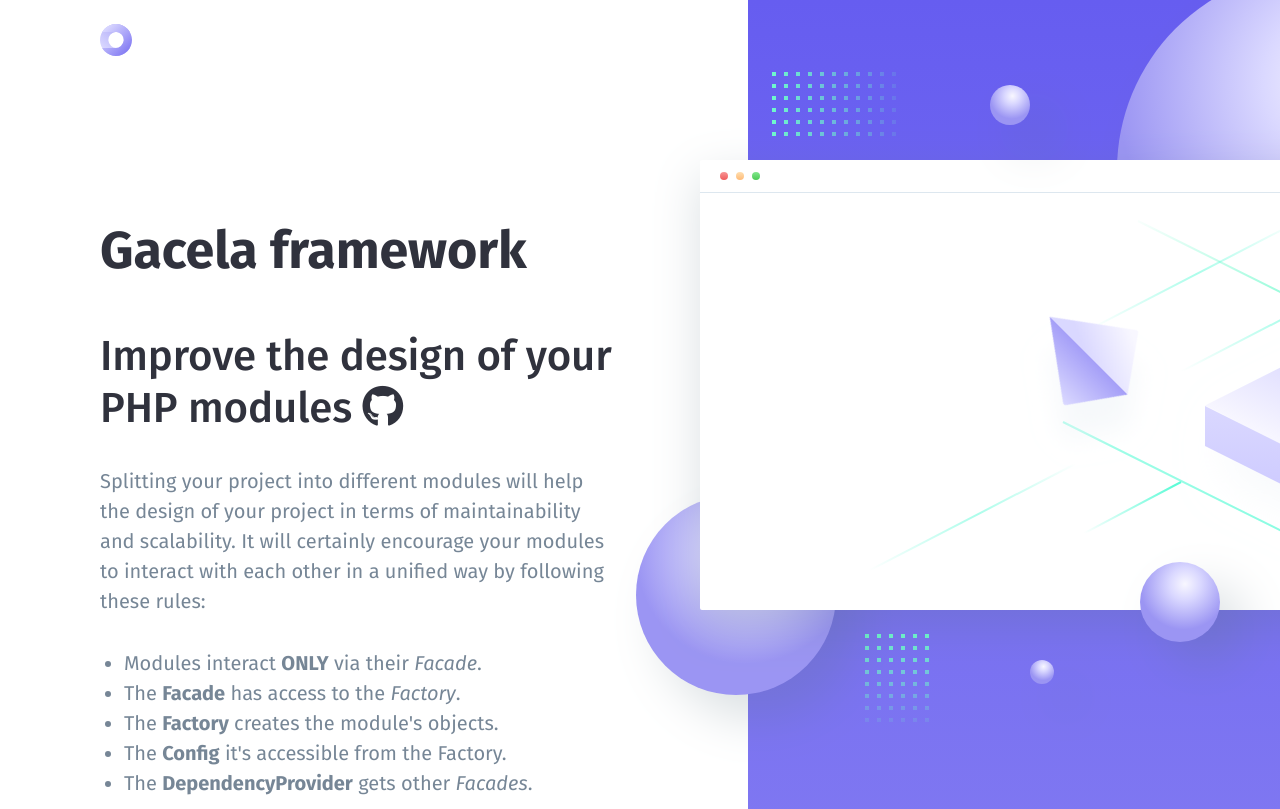
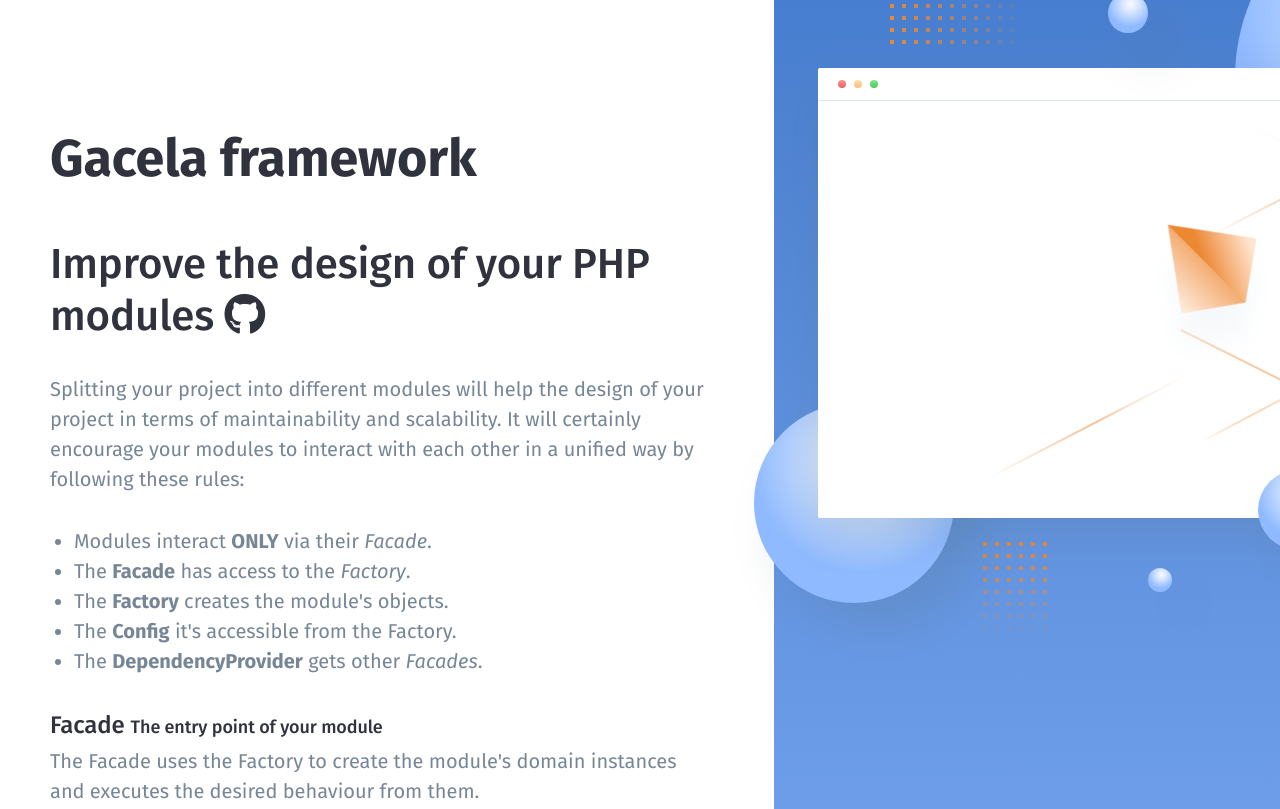
Before and after one commit to Tito-Kati/gacela-website, a website: page index.html in a window 1280 px wide. Shown: the top 809 px of the page. Drawn offline with nearby package versions, Linux system fonts and the light colour scheme.

Commit message:
Adjust template + colors

```diff
--- a/index.html
+++ b/index.html
@@ -13,39 +13,8 @@
 <body class="is-boxed has-animations">
 <div class="body-wrap boxed-container">
     <header class="site-header">
-        <div class="container">
-            <div class="site-header-large-bg"><span></span></div>
-            <div class="site-header-inner">
-                <div class="brand header-brand">
-                    <h1 class="m-0">
-                        <a href="#">
-                            <svg width="32" height="32" viewBox="0 0 32 32" xmlns="http://www.w3.org/2000/svg"
-                                 xmlns:xlink="http://www.w3.org/1999/xlink">
-                                <title>Gacela Framework</title>
-                                <defs>
-                                    <linearGradient x1="50%" y1="0%" x2="50%" y2="100%" id="logo-b">
-                                        <stop stop-color="#A8A3F6" offset="0%"/>
-                                        <stop stop-color="#DAD8FF" offset="100%"/>
-                                    </linearGradient>
-                                    <path d="M27.098 7.53l-9.441 9.44a8.084 8.084 0 0 0-.625.702 8 8 0 0 0 12.173 10.377l9.24-9.24A16.02 16.02 0 0 1 39 23c0 8.837-7.163 16-16 16S7 31.837 7 23 14.163 7 23 7c1.416 0 2.79.184 4.098.53z"
-                                          id="logo-a"/>
-                                    <linearGradient x1="50%" y1="0%" x2="50%" y2="100%" id="logo-d">
-                                        <stop stop-color="#DAD8FF" offset="0%"/>
-                                        <stop stop-color="#857DF3" offset="100%"/>
-                                    </linearGradient>
-                                    <path d="M27.098 7.53l-9.441 9.44a8.084 8.084 0 0 0-.625.702 8 8 0 0 0 12.173 10.377l9.24-9.24A16.02 16.02 0 0 1 39 23c0 8.837-7.163 16-16 16S7 31.837 7 23 14.163 7 23 7c1.416 0 2.79.184 4.098.53z"
-                                          id="logo-c"/>
-                                </defs>
-                                <g transform="translate(-7 -7)" fill="none" fill-rule="evenodd">
-                                    <use fill="url(#logo-b)" transform="rotate(45 23 23)" xlink:href="#logo-a"/>
-                                    <use fill="url(#logo-d)" transform="scale(-1 1) rotate(45 0 -32.527)"
-                                         xlink:href="#logo-c"/>
-                                </g>
-                            </svg>
-                        </a>
-                    </h1>
-                </div>
-            </div>
+        <div class="container site-header-large-bg">
+            <span></span>
         </div>
     </header>
 
@@ -120,8 +89,8 @@
                             <svg width="124" height="64" viewBox="0 0 124 64" xmlns="http://www.w3.org/2000/svg">
                                 <defs>
                                     <linearGradient x1="0%" y1="50%" x2="114.418%" y2="50%" id="squares-1-a">
-                                        <stop stop-color="#6EFACC" offset="0%"/>
-                                        <stop stop-color="#6EFACC" stop-opacity="0" offset="100%"/>
+                                        <stop stop-color="#ec8733" offset="0%"/>
+                                        <stop stop-color="#ec8733" stop-opacity="0" offset="100%"/>
                                     </linearGradient>
                                 </defs>
                                 <path d="M0 0h4v4H0V0zm0 12h4v4H0v-4zm0 12h4v4H0v-4zm0 12h4v4H0v-4zm0 12h4v4H0v-4zm0 12h4v4H0v-4zM12 0h4v4h-4V0zm0 12h4v4h-4v-4zm0 12h4v4h-4v-4zm0 12h4v4h-4v-4zm0 12h4v4h-4v-4zm0 12h4v4h-4v-4zM24 0h4v4h-4V0zm0 12h4v4h-4v-4zm0 12h4v4h-4v-4zm0 12h4v4h-4v-4zm0 12h4v4h-4v-4zm0 12h4v4h-4v-4zM36 0h4v4h-4V0zm0 12h4v4h-4v-4zm0 12h4v4h-4v-4zm0 12h4v4h-4v-4zm0 12h4v4h-4v-4zm0 12h4v4h-4v-4zM48 0h4v4h-4V0zm0 12h4v4h-4v-4zm0 12h4v4h-4v-4zm0 12h4v4h-4v-4zm0 12h4v4h-4v-4zm0 12h4v4h-4v-4zM60 0h4v4h-4V0zm0 12h4v4h-4v-4zm0 12h4v4h-4v-4zm0 12h4v4h-4v-4zm0 12h4v4h-4v-4zm0 12h4v4h-4v-4zM72 0h4v4h-4V0zm0 12h4v4h-4v-4zm0 12h4v4h-4v-4zm0 12h4v4h-4v-4zm0 12h4v4h-4v-4zm0 12h4v4h-4v-4zM84 0h4v4h-4V0zm0 12h4v4h-4v-4zm0 12h4v4h-4v-4zm0 12h4v4h-4v-4zm0 12h4v4h-4v-4zm0 12h4v4h-4v-4zM96 0h4v4h-4V0zm0 12h4v4h-4v-4zm0 12h4v4h-4v-4zm0 12h4v4h-4v-4zm0 12h4v4h-4v-4zm0 12h4v4h-4v-4zm12-60h4v4h-4V0zm0 12h4v4h-4v-4zm0 12h4v4h-4v-4zm0 12h4v4h-4v-4zm0 12h4v4h-4v-4zm0 12h4v4h-4v-4zm12-60h4v4h-4V0zm0 12h4v4h-4v-4zm0 12h4v4h-4v-4zm0 12h4v4h-4v-4zm0 12h4v4h-4v-4zm0 12h4v4h-4v-4z"
@@ -132,8 +101,8 @@
                             <svg width="64" height="88" viewBox="0 0 64 88" xmlns="http://www.w3.org/2000/svg">
                                 <defs>
                                     <linearGradient x1="0%" y1="50%" x2="114.418%" y2="50%" id="squares-2-a">
-                                        <stop stop-color="#6EFACC" offset="0%"/>
-                                        <stop stop-color="#6EFACC" stop-opacity="0" offset="100%"/>
+                                        <stop stop-color="#ec8733" offset="0%"/>
+                                        <stop stop-color="#ec8733" stop-opacity="0" offset="100%"/>
                                     </linearGradient>
                                 </defs>
                                 <path d="M80 574h4v4h-4v-4zm0 12h4v4h-4v-4zm0 12h4v4h-4v-4zm0 12h4v4h-4v-4zm0 12h4v4h-4v-4zm0 12h4v4h-4v-4zm12-60h4v4h-4v-4zm0 12h4v4h-4v-4zm0 12h4v4h-4v-4zm0 12h4v4h-4v-4zm0 12h4v4h-4v-4zm0 12h4v4h-4v-4zm12-60h4v4h-4v-4zm0 12h4v4h-4v-4zm0 12h4v4h-4v-4zm0 12h4v4h-4v-4zm0 12h4v4h-4v-4zm0 12h4v4h-4v-4zm12-60h4v4h-4v-4zm0 12h4v4h-4v-4zm0 12h4v4h-4v-4zm0 12h4v4h-4v-4zm0 12h4v4h-4v-4zm0 12h4v4h-4v-4zm12-60h4v4h-4v-4zm0 12h4v4h-4v-4zm0 12h4v4h-4v-4zm0 12h4v4h-4v-4zm0 12h4v4h-4v-4zm0 12h4v4h-4v-4zm12-60h4v4h-4v-4zm0 12h4v4h-4v-4zm0 12h4v4h-4v-4zm0 12h4v4h-4v-4zm0 12h4v4h-4v-4zm0 12h4v4h-4v-4zm12-60h4v4h-4v-4zm0 12h4v4h-4v-4zm0 12h4v4h-4v-4zm0 12h4v4h-4v-4zm0 12h4v4h-4v-4zm0 12h4v4h-4v-4zm12-60h4v4h-4v-4zm0 12h4v4h-4v-4zm0 12h4v4h-4v-4zm0 12h4v4h-4v-4zm0 12h4v4h-4v-4zm0 12h4v4h-4v-4z"
@@ -146,9 +115,9 @@
                                     <radialGradient cx="56.15%" cy="27.43%" fx="56.15%" fy="27.43%" r="57.526%"
                                                     gradientTransform="matrix(.5626 -.82673 .8022 .54591 .026 .589)"
                                                     id="ball-1-a">
-                                        <stop stop-color="#F8F7FF" offset="0%"/>
-                                        <stop stop-color="#DAD8FF" offset="34.827%"/>
-                                        <stop stop-color="#9B95F3" offset="100%"/>
+                                        <stop stop-color="#fafcff" offset="0%"/>
+                                        <stop stop-color="#d9e7ff" offset="34.827%"/>
+                                        <stop stop-color="#8fbaff" offset="100%"/>
                                     </radialGradient>
                                     <filter x="-500%" y="-500%" width="1000%" height="1000%"
                                             filterUnits="objectBoundingBox" id="dropshadow-ball-1">
@@ -170,9 +139,9 @@
                                     <radialGradient cx="56.15%" cy="27.43%" fx="56.15%" fy="27.43%" r="57.526%"
                                                     gradientTransform="matrix(.5626 -.82673 .8022 .54591 .026 .589)"
                                                     id="ball-2-a">
-                                        <stop stop-color="#F8F7FF" offset="0%"/>
-                                        <stop stop-color="#DAD8FF" offset="34.827%"/>
-                                        <stop stop-color="#9B95F3" offset="100%"/>
+                                        <stop stop-color="#fafcff" offset="0%"/>
+                                        <stop stop-color="#d9e7ff" offset="34.827%"/>
+                                        <stop stop-color="#8fbaff" offset="100%"/>
                                     </radialGradient>
                                     <filter x="-500%" y="-500%" width="1000%" height="1000%"
                                             filterUnits="objectBoundingBox" id="dropshadow-ball-2">
@@ -217,38 +186,38 @@
                                         </feMerge>
                                     </filter>
                                     <linearGradient x1="19.946%" y1="72.147%" x2="73.772%" y2="18.374%" id="browser-e">
-                                        <stop stop-color="#F8F7FF" offset="0%"/>
-                                        <stop stop-color="#DAD8FF" offset="100%"/>
+                                        <stop stop-color="#ffe5d0" offset="0%"/>
+                                        <stop stop-color="#ec8733" offset="100%"/>
                                     </linearGradient>
                                     <linearGradient x1="50%" y1="0%" x2="50%" y2="100%" id="browser-f">
-                                        <stop stop-color="#DAD8FF" offset="0%"/>
-                                        <stop stop-color="#857DF3" offset="100%"/>
+                                        <stop stop-color="#ffe5d0" offset="0%"/>
+                                        <stop stop-color="#ec8733" offset="100%"/>
                                     </linearGradient>
                                     <linearGradient x1="50%" y1="0%" x2="50%" y2="100%" id="browser-g">
-                                        <stop stop-color="#DAD8FF" offset="0%"/>
-                                        <stop stop-color="#CDCAFF" offset="100%"/>
+                                        <stop stop-color="#ffe5d0" offset="0%"/>
+                                        <stop stop-color="#ec8733" offset="100%"/>
                                     </linearGradient>
                                     <linearGradient x1="94.808%" y1="-15.701%" x2="6.924%" y2="82.567%" id="browser-h">
-                                        <stop stop-color="#5DFBD7" stop-opacity="0" offset="0%"/>
-                                        <stop stop-color="#5DFBD7" offset="100%"/>
+                                        <stop stop-color="#ffe5d0" stop-opacity="0" offset="0%"/>
+                                        <stop stop-color="#ec8733" offset="100%"/>
                                     </linearGradient>
                                     <linearGradient x1="1.733%" y1="-10.509%" y2="77.375%" id="browser-i">
-                                        <stop stop-color="#6EFACC" stop-opacity="0" offset="0%"/>
-                                        <stop stop-color="#6EFACC" offset="100%"/>
+                                        <stop stop-color="#ffe5d0" stop-opacity="0" offset="0%"/>
+                                        <stop stop-color="#ec8733" offset="100%"/>
                                     </linearGradient>
                                     <linearGradient x1="92.458%" y1="5.866%" x2="0%" y2="100%" id="browser-j">
-                                        <stop stop-color="#5DFBD7" offset="0%"/>
-                                        <stop stop-color="#5DFBD7" stop-opacity="0" offset="100%"/>
+                                        <stop stop-color="#ffe5d0" offset="0%"/>
+                                        <stop stop-color="#ec8733" stop-opacity="0" offset="100%"/>
                                     </linearGradient>
                                     <linearGradient x1="92.458%" y1="5.866%" x2="0%" y2="100%" id="browser-k">
-                                        <stop stop-color="#5DFBD7" stop-opacity="0" offset="0%"/>
-                                        <stop stop-color="#5DFBD7" stop-opacity=".513" offset="48.724%"/>
-                                        <stop stop-color="#5DFBD7" stop-opacity="0" offset="100%"/>
+                                        <stop stop-color="#ffe5d0" stop-opacity="0" offset="0%"/>
+                                        <stop stop-color="#ec8733" stop-opacity=".513" offset="48.724%"/>
+                                        <stop stop-color="#ec8733" stop-opacity="0" offset="100%"/>
                                     </linearGradient>
                                     <linearGradient x1="92.458%" y1="5.866%" x2="0%" y2="100%" id="browser-l">
-                                        <stop stop-color="#5DFBD7" stop-opacity="0" offset="0%"/>
-                                        <stop stop-color="#5DFBD7" stop-opacity=".513" offset="47.494%"/>
-                                        <stop stop-color="#5DFBD7" stop-opacity="0" offset="100%"/>
+                                        <stop stop-color="#ffe5d0" stop-opacity="0" offset="0%"/>
+                                        <stop stop-color="#ec8733" stop-opacity=".513" offset="47.494%"/>
+                                        <stop stop-color="#ec8733" stop-opacity="0" offset="100%"/>
                                     </linearGradient>
                                     <filter x="-23.1%" y="-21.8%" width="192.3%" height="187.3%"
                                             filterUnits="objectBoundingBox" id="browser-m">
@@ -264,8 +233,8 @@
                                         </feMerge>
                                     </filter>
                                     <linearGradient x1="100%" y1="50%" x2="-57.904%" y2="50%" id="browser-n">
-                                        <stop stop-color="#DAD8FF" offset="0%"/>
-                                        <stop stop-color="#857DF3" offset="100%"/>
+                                        <stop stop-color="#ffecdd" offset="0%"/>
+                                        <stop stop-color="#ec8733" offset="100%"/>
                                     </linearGradient>
                                     <filter x="-500%" y="-500%" width="1000%" height="1000%"
                                             filterUnits="objectBoundingBox" id="dropshadow-1">
@@ -322,9 +291,9 @@
                                     <radialGradient cx="56.15%" cy="27.43%" fx="56.15%" fy="27.43%" r="57.526%"
                                                     gradientTransform="matrix(.5626 -.82673 .8022 .54591 .026 .589)"
                                                     id="ball-3-a">
-                                        <stop stop-color="#F8F7FF" offset="0%"/>
-                                        <stop stop-color="#DAD8FF" offset="34.827%"/>
-                                        <stop stop-color="#9B95F3" offset="100%"/>
+                                        <stop stop-color="#fafcff" offset="0%"/>
+                                        <stop stop-color="#d9e7ff" offset="34.827%"/>
+                                        <stop stop-color="#8fbaff" offset="100%"/>
                                     </radialGradient>
                                     <filter x="-500%" y="-500%" width="1000%" height="1000%"
                                             filterUnits="objectBoundingBox" id="dropshadow-ball-3">
@@ -346,9 +315,9 @@
                                     <radialGradient cx="56.15%" cy="27.43%" fx="56.15%" fy="27.43%" r="57.526%"
                                                     gradientTransform="matrix(.5626 -.82673 .8022 .54591 .026 .589)"
                                                     id="ball-4-a">
-                                        <stop stop-color="#F8F7FF" offset="0%"/>
-                                        <stop stop-color="#DAD8FF" offset="34.827%"/>
-                                        <stop stop-color="#9B95F3" offset="100%"/>
+                                        <stop stop-color="#fafcff" offset="0%"/>
+                                        <stop stop-color="#d9e7ff" offset="34.827%"/>
+                                        <stop stop-color="#8fbaff" offset="100%"/>
                                     </radialGradient>
                                     <filter x="-500%" y="-500%" width="1000%" height="1000%"
                                             filterUnits="objectBoundingBox" id="dropshadow-ball-4">
@@ -370,9 +339,9 @@
                                     <radialGradient cx="56.15%" cy="27.43%" fx="56.15%" fy="27.43%" r="57.526%"
                                                     gradientTransform="matrix(.5626 -.82673 .8022 .54591 .026 .589)"
                                                     id="ball-5-a">
-                                        <stop stop-color="#F8F7FF" offset="0%"/>
-                                        <stop stop-color="#DAD8FF" offset="34.827%"/>
-                                        <stop stop-color="#9B95F3" offset="100%"/>
+                                        <stop stop-color="#fafcff" offset="0%"/>
+                                        <stop stop-color="#d9e7ff" offset="34.827%"/>
+                                        <stop stop-color="#8fbaff" offset="100%"/>
                                     </radialGradient>
                                     <filter x="-500%" y="-500%" width="1000%" height="1000%"
                                             filterUnits="objectBoundingBox" id="dropshadow-ball-5">
--- a/src/scss/abstracts/_mixins.scss
+++ b/src/scss/abstracts/_mixins.scss
@@ -46,7 +46,6 @@
 			color: color(typography, 1i);
 		}
 	} @else if ($type == 'footer') {
-		color: color(typography, 3);
 		text-decoration: none;
 
 		&:hover,
--- a/src/scss/abstracts/_variables.scss
+++ b/src/scss/abstracts/_variables.scss
@@ -16,10 +16,10 @@
 		3: #DDE7EF
 	),
 	primary: (
-		1: #9B95F3,
-		2: #DAD8FF,
-		3: #665DF0,
-		4: #F8F7FF
+		1: #8fbaff,
+		2: #d9e7ff,
+		3: #487ecf,
+		4: #fafcff
  	),
  	additional: (
 		1: #FF5E5B,
@@ -86,5 +86,5 @@
 	mobile: 16px,
 	desktop:  24px
 );
-$container__width: 1080px;
+$container__width: 1180px;
 $container__width-sm: 800px;
--- a/src/scss/layout/_footer.scss
+++ b/src/scss/layout/_footer.scss
@@ -5,7 +5,6 @@
             @include font-size(8, desktop, true, true, true);
         }
     }
-    color: color(typography, 3);
 
     a {
         @include anchor-aspect(footer);
--- a/src/scss/layout/_header.scss
+++ b/src/scss/layout/_header.scss
@@ -41,7 +41,7 @@
             position: absolute;
             top: -24px; /* header top padding */
             bottom: 0;
-            left: 648px; /* .hero-copy width + offset */
+            left: 748px; /* .hero-copy width + offset */
             width: 9999px;
             height: 100vh;
             background: mix(color(primary, 3), color(primary, 1));
--- a/src/scss/layout/_hero.scss
+++ b/src/scss/layout/_hero.scss
@@ -131,7 +131,7 @@
 
     .hero {
         text-align: left;
-        padding-top: 80px;
+        padding-top: 20px;
         padding-bottom: 80px;
 
         &::before {
@@ -149,7 +149,7 @@
     .hero-copy {
         padding-top: 60px;
         padding-right: 88px;
-        min-width: 600px;
+        min-width: 748px;
     }
 
     .hero-paragraph {
@@ -158,7 +158,7 @@
     }
 
     .hero-illustration {
-        right: 0;
+        left: 1em;
         padding: 0;
 
         &::before {
```
Also changed, not shown: dist/css/style.css.
